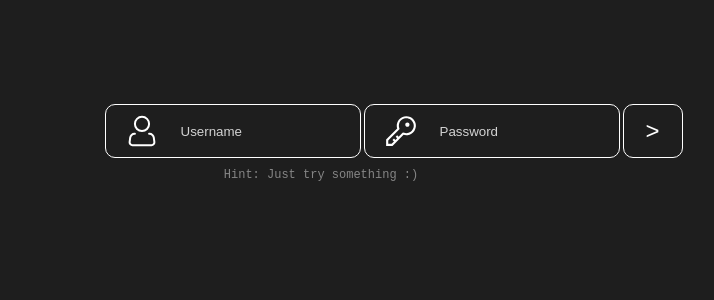
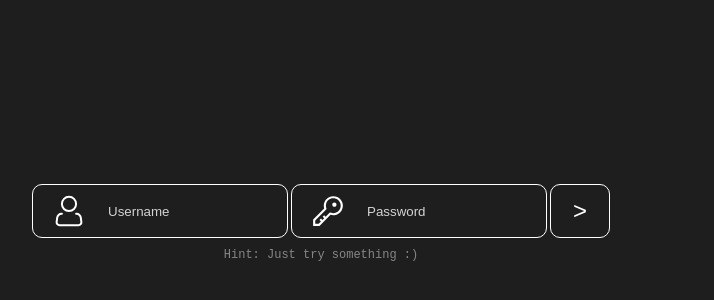
Before and after one commit to Nygosaki/portfolio-site, a React (Create React App) app: page / in a window 1280 px wide. Shown: the part 116-416 px from the top of the page, without its empty margins (319-1033 px from the left). Built offline with nearby package versions, Linux system fonts and the light colour scheme.

Commit message:
removed butten, some visual changes, added eastereggs

```diff
--- a/src/components/Terminal.js
+++ b/src/components/Terminal.js
@@ -13,6 +13,9 @@ function Terminal({ searchParams }) {
       console.debug(history.length);
       console.debug(historyIndex);
       switch (inputCommand.split(' ')[0]) {
+          case 'help':
+            setOutput("Hey there. Sorry, but the commands are still under construction. Thank you for helping me test everything :>");
+            break;
           case 'hello':
               setOutput("Hi!");
               break;
@@ -20,10 +23,15 @@ function Terminal({ searchParams }) {
               setOutput("Bye!");
               break;
           case 'neofetch':
-            setOutput("<p>neo:3</p>")
+            setOutput("<p>I wonder how bread tastes :3</p>");
+            document.title = "Oh Bread!"
+            break;
+          case 'cute':
+            setOutput("<p>OOO THATS RIGHT, YOU ARE MY KUTE LITTELE KITTEN :3</p>");
+            document.title = "Love you Ashley<3";
             break;
           default:
-              setOutput('Invalid command: ' + inputCommand);
+              setOutput('<p>Invalid command: ' + inputCommand + '</p><p>Please try running the `help` command</p>');
       }
       const eventSpawnTerminalLine = new Event('spawnTerminalLine');
       document.dispatchEvent(eventSpawnTerminalLine);
--- a/src/components/TerminalHandler.js
+++ b/src/components/TerminalHandler.js
@@ -1,4 +1,4 @@
-import React, { useState } from 'react';
+import React, { useState, useEffect } from 'react';
 import '../styling/terminal.css';
 import Terminal from './Terminal';
 import {Route, Link, Routes, useLocation, BrowserRouter} from 'react-router-dom';
@@ -27,10 +27,13 @@ function TerminalHandler() {
     console.log(searchParams);
     console.log(searchParams.get('user'));
 
+    useEffect(() => {
+      addTerminal(); // Automatically call addTerminal when the component mounts
+  }, []);
+
 
     return (
         <div>
-            <button onClick={addTerminal}>Add Terminal</button>
             <div className="terminals-container">{terminals}</div>
         </div>
     )
--- a/src/styling/Layout.module.scss
+++ b/src/styling/Layout.module.scss
@@ -8,6 +8,7 @@
   -webkit-box-direction: normal;
   -ms-flex-direction: column;
   flex-direction: column;
-  margin-top: 25vh;
+  margin-top: 35vh;
+  // margin-left: 35vw;
   text-align: center;
 }
--- a/src/styling/LoginForm.module.scss
+++ b/src/styling/LoginForm.module.scss
@@ -3,7 +3,8 @@
 @import "../styling/extensions";
 
 .form {
-  display: column;   // Change from display: grid to display: flex
+  display: flex;   // Change from display: grid to display: flex
+  flex-direction: column;
   justify-content: center; // Center horizontally
   align-items: center;    // Center vertically
   // margin: $main-margin * 4;
```
